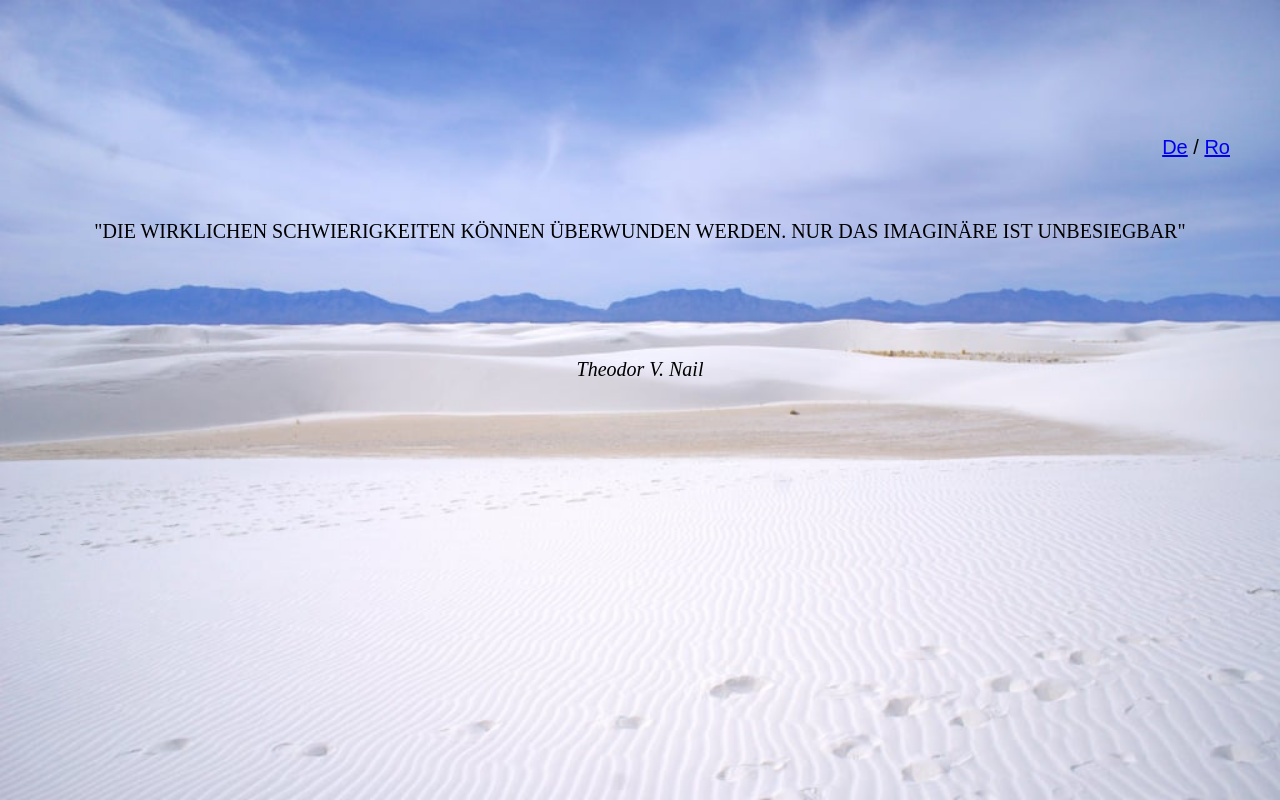
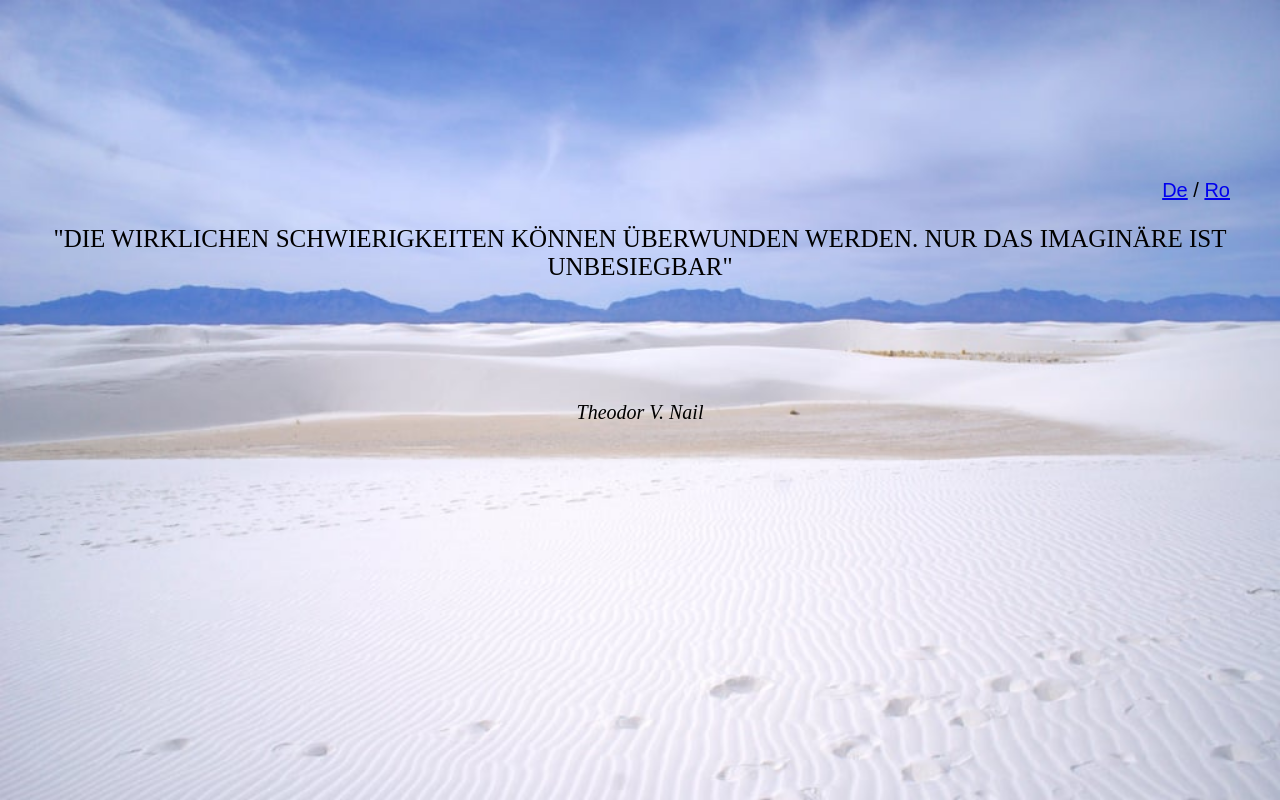
Before and after one commit to cristophgithub/simple-quote-page, a plain HTML site: page index.html in a window 1280 px wide. Drawn offline with Linux system fonts and the light colour scheme.

Commit message:
add structure

```diff
--- a/main-De.css
+++ /dev/null
@@ -1,41 +0,0 @@
-html, body {
- margin: 0;
- padding: 0;
-}
-body {
- width: 100%;
- height: 100%;
- margin: 0;
- background-image: url(assets/desert.jpg);
- background-repeat: no-repeat;
- background-size: cover;
-
-}
-.citat {
- text-align: center;
- font-size: 50px;
- letter-spacing: inherit;
- text-transform: uppercase;
- position: relative;
- top: 200px;
-}
-.autor  {
- font-size: 20px;
- text-align: center;
- position: relative;
- bottom: -295px;
-}
-.languages {
-  font-family: sans-serif;
-  font-style: bold;
-  font-size: 20px;
-  text-align: right;
-  margin: 50px; auto;
-}
-a:hover {
-  color: rgba(153, 153, 153, 1);
-}
-a:-webkit-any-link {
-    color: -webkit-link;
-    cursor: pointer;
-    text-decoration: underline;
--- a/main-Ro.css
+++ /dev/null
@@ -1,41 +0,0 @@
-html, body {
- margin: 0;
- padding: 0;
-}
-body {
- width: 100%;
- height: 100%;
- margin: 0;
- background-image: url(assets/desert.jpg);
- background-repeat: no-repeat;
- background-size: cover;
-
-}
-.citat {
- text-align: center;
- font-size: 10px;
- letter-spacing: inherit;
- text-transform: uppercase;
- position: relative;
- top: 200px;
-}
-.autor  {
- font-size: 20px;
- text-align: center;
- position: relative;
- bottom: -295px;
-}
-.languages {
-  font-family: sans-serif;
-  font-style: bold;
-  font-size: 20px;
-  text-align: right;
-  margin: 50px; auto;
-}
-a:hover {
-  color: rgba(153, 153, 153, 1);
-}
-a:-webkit-any-link {
-    color: -webkit-link;
-    cursor: pointer;
-    text-decoration: underline;
--- a/main.css
+++ b/main.css
@@ -13,7 +13,7 @@ body {
 }
 .citat {
  text-align: center;
- font-size: 20px;
+ font-size: 25px;
  letter-spacing: inherit;
  text-transform: uppercase;
  position: relative;
```
Also changed, not shown: index-De.html (deleted, +0 -28 lines), index-Ro.html (deleted, +0 -28 lines).
